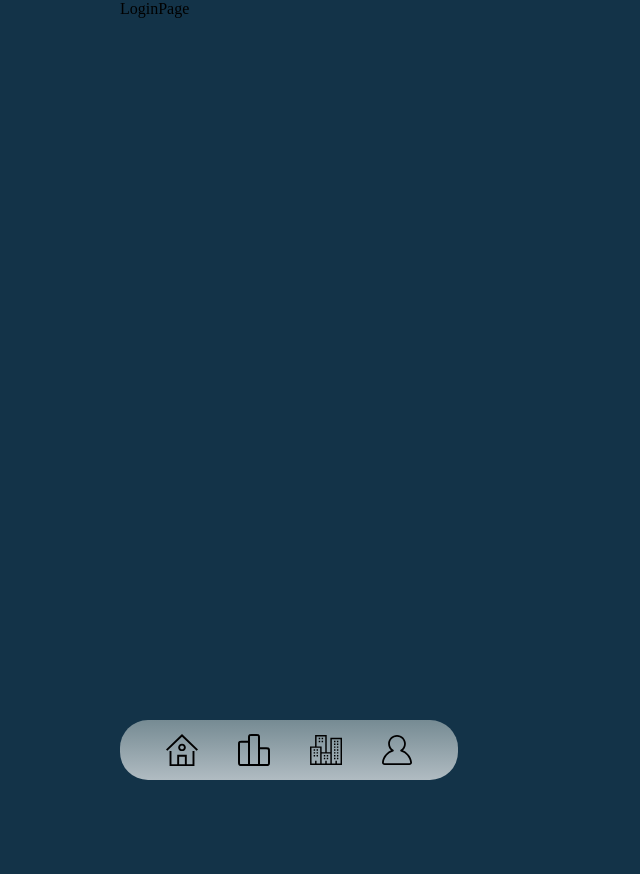
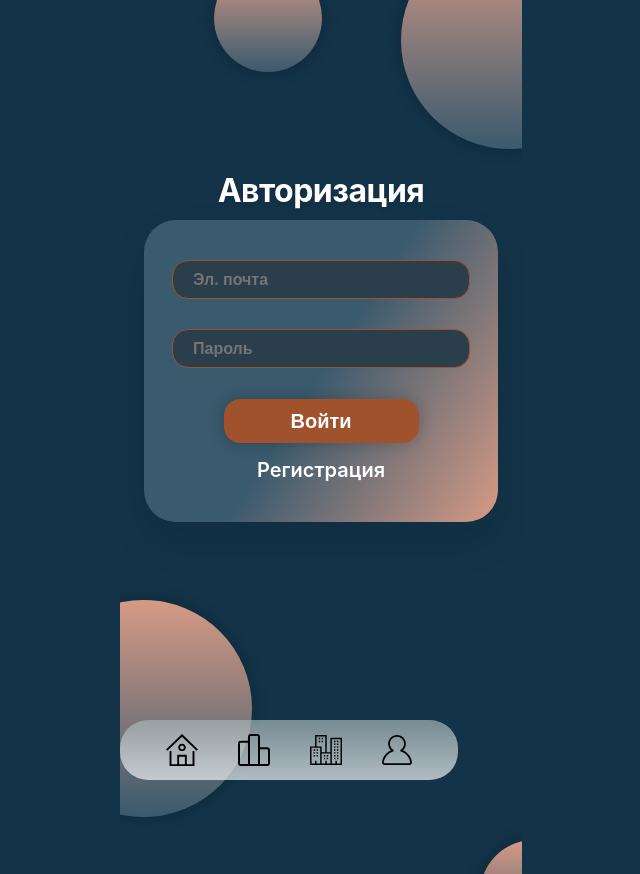
Before and after one commit to SV0L04ch/AI-Powered-Habit-Tracker-mobile-app, a React (Vite) app: page /login in a window 1280 px wide. Shown: the whole page, without its empty margins (351-991 px from the left). Before the commit the page ends 800 px from the top, so only its background shows below. Built offline with nearby package versions, Linux system fonts and the light colour scheme.

Commit message:
Add full-featured login page

```diff
--- a/src/pages/LoginPage.jsx
+++ b/src/pages/LoginPage.jsx
@@ -1,9 +1,218 @@
-import React from 'react'
+import { useState } from 'react';
+import { useNavigate, Link } from 'react-router-dom';
 
-function LoginPage() {
+const LoginPage = () => {
+  const navigate = useNavigate();
+  const [form, setForm] = useState({ email: '', password: '' });
+  const [error, setError] = useState('');
+
+  const handleChange = (e) => {
+    setForm({ ...form, [e.target.name]: e.target.value });
+    setError('');
+  };
+
+  const handleSubmit = (e) => {
+    e.preventDefault();
+    const { email, password } = form;
+
+    if (!email || !password) {
+      setError('Заполните все поля');
+      return;
+    }
+
+
+    const users = JSON.parse(localStorage.getItem('users') || '[]');
+    const user = users.find(u => u.email === email && u.password === password);
+
+    if (!user) {
+      setError('Неверный email или пароль');
+      return;
+    }
+
+
+    localStorage.setItem('currentUser', JSON.stringify({ email: user.email, city: user.city }));
+    console.log('Вошёл:', user);
+    navigate('/habits');
+  };
+
   return (
-    <div>LoginPage</div>
-  )
-}
+    <div style={styles.container}>
+      <div style={styles.circle1}></div>
+      <div style={styles.circle2}></div>
+      <div style={styles.circle3}></div>
+      <div style={styles.circle4}></div>
+      <h1 style={styles.title}>Авторизация</h1>
+      <div style={styles.card}>
+        <form onSubmit={handleSubmit}>
+          <input
+            name="email"
+            placeholder="Эл. почта"
+            value={form.email}
+            onChange={handleChange}
+            style={styles.input}
+          />
+          <input
+            name="password"
+            type="password"
+            placeholder="Пароль"
+            value={form.password}
+            onChange={handleChange}
+            style={styles.input}
+          />
+          {error && <div style={styles.error}>{error}</div>}
+          <button type="submit" style={styles.button}>Войти</button>
+        </form>
+        <Link to="/register" style={styles.link}>Регистрация</Link>
+      </div>
+    </div>
+  );
+};
 
-export default LoginPage
+const styles = {
+  container: {
+    width: '402px',
+    height: '874px',
+    background: '#133348',
+    display: 'flex',
+    flexDirection: 'column',
+    alignItems: 'center',
+    justifyContent: 'center',
+    padding: '20px',
+    fontFamily: "'Inter', -apple-system, BlinkMacSystemFont, sans-serif",
+    position: 'relative',
+    overflow: 'hidden',
+  },
+
+  circle1: {
+  position: 'absolute',
+  width: '108px',
+  height: '108px',
+  left: '94px',
+  top: '-36px',
+  borderRadius: '50%',
+  background: 'linear-gradient(180deg, #D69A85 0%, #3A5A6E 100%)',
+  pointerEvents: 'none',
+  zIndex: 0,
+  boxShadow: '0px 0px 16px 1px rgba(0, 0, 0, 0.2)',
+  },
+
+  circle2: {
+  position: 'absolute',
+  width: '217px',
+  height: '217px',
+  left: '281px',
+  top: '-68px',
+  borderRadius: '50%',
+  background: 'linear-gradient(180deg, #D69A85 0%, #3A5A6E 100%)',
+  boxShadow: '0px 0px 16px 1px rgba(0, 0, 0, 0.2)',
+  pointerEvents: 'none',
+  zIndex: 0,
+  },
+
+  circle3: {
+  position: 'absolute',
+  width: '217px',
+  height: '217px',
+  left: '-85px',
+  top: '600px',
+  borderRadius: '50%',
+  background: 'linear-gradient(180deg, #D69A85 0%, #3A5A6E 100%)',
+  boxShadow: '0px 0px 16px 1px rgba(0, 0, 0, 0.2)',
+  pointerEvents: 'none',
+  zIndex: 0,
+  },
+
+  circle4: {
+  position: 'absolute',
+  width: '108px',
+  height: '108px',
+  left: '360px',
+  top: '840px',
+  borderRadius: '50%',
+  background: 'linear-gradient(180deg, #D69A85 0%, #3A5A6E 100%)',
+  boxShadow: '0px 0px 16px 1px rgba(0, 0, 0, 0.2)',
+  pointerEvents: 'none',
+  zIndex: 0,
+  },
+
+  title: {
+  marginTop: '-182px',
+  fontSize: '32px',
+  fontWeight: '700',
+  color: '#ffffff',
+  marginBottom: '10px',
+  textAlign: 'center',
+  letterSpacing: '-0.5px',
+  textShadow: '0 2px 4px rgba(0,0,0,0.1)',
+  zIndex: 1,
+  },
+
+  card: {
+  width: '100%',
+  maxWidth: '354px',
+  background: 'linear-gradient(302.46deg, #D69A85 0.26%, #3A5A6E 50%)',
+  borderRadius: '32px',
+  padding: '40px 28px',
+  backdropFilter: 'blur(4px)',
+  boxShadow: '0 20px 40px rgba(0,0,0,0.1)',
+  textAlign: 'center',
+  zIndex: 1,
+  },
+
+  input: {
+  placeholder: '#769DB7',
+  width: '100%',
+  height: '39px',
+  padding: '0 20px',
+  marginBottom: '30px',
+  fontSize: '16px',
+  border: '1.5px solid #A0522D',
+  borderRadius: '16px',
+  outline: 'none',
+  background: '#2A3E4C',
+  fontWeight: '600',
+  transition: '0.2s',
+  color: '#ffffff',
+  boxSizing: 'border-box',
+  lineHeight: '39px',
+  },
+
+  error: {
+  fontSize: '13px',
+  color: '#ff3b30',
+  marginTop: '-12px',
+  marginBottom: '12px',
+  textAlign: 'left',
+  },
+  button: {
+  marginBottom: '15px',
+  marginTop: '1px',
+  boxSizing: 'border-box',
+  padding: '10px 20px',
+  width: '195px',
+  height: '44px',
+  background: '#A0522D',
+  border: '1.5px solid #A0522D',
+  boxShadow: '0px 0px 16px 1px rgba(0, 0, 0, 0.2)',
+  borderRadius: '16px',
+  marginBottom: '0px',
+  cursor: 'pointer',
+  fontSize: '20px',
+  fontWeight: '600',
+  color: '#ffffff',
+  transition: '0.2s',
+  },
+
+  link: {
+    display: 'block',
+    marginTop: '15px',
+    fontSize: '20px',
+    color: '#ffffff',
+    textDecoration: 'none',
+    fontWeight: '600',
+  },
+
+
+};
+
+export default LoginPage;
```
